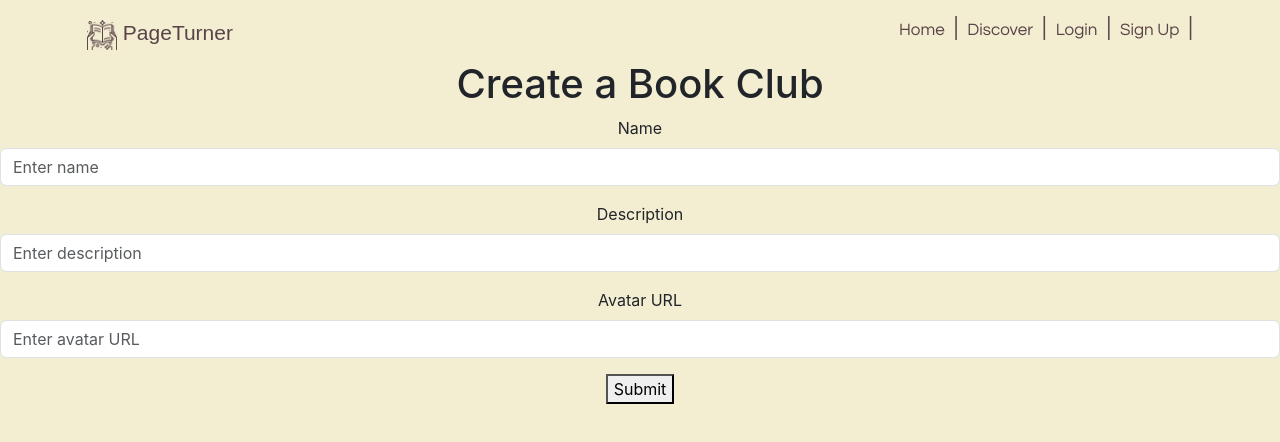
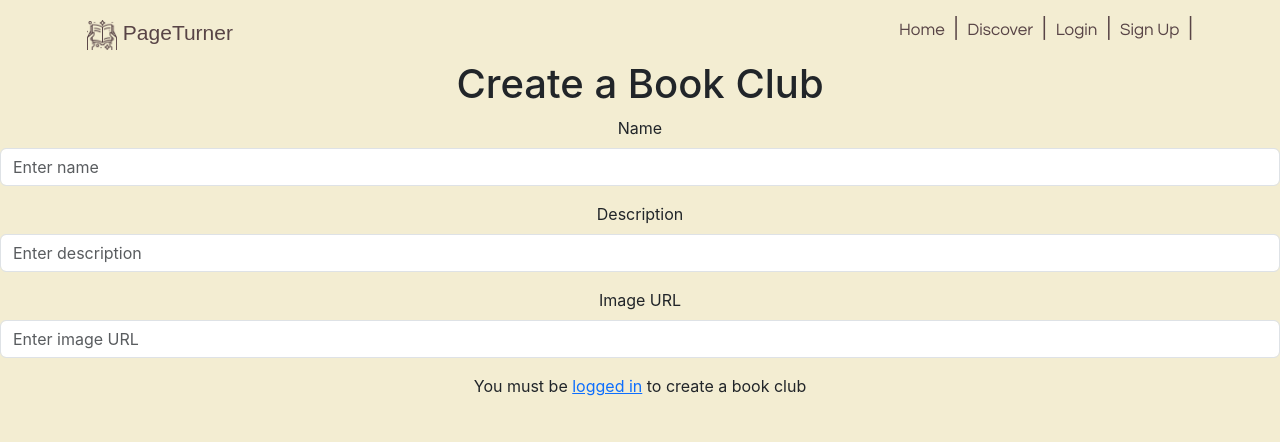
Before and after one commit to peymere/page-turner, a React (Create React App) app in the folder client/: page /create_book_club in a window 1280 px wide. Shown: the top 442 px of the page. Built offline with nearby package versions, Linux system fonts and the light colour scheme; no server answers; a web font is replaced by a local one.

Commit message:
list club owner and owned club with crown, finished new club form

```diff
--- a/client/src/components/ClubProfile.jsx
+++ b/client/src/components/ClubProfile.jsx
@@ -1,5 +1,6 @@
 import { useEffect, useState, useContext } from "react"
 import { useParams, useNavigate, NavLink } from "react-router-dom"
+import { LiaCrownSolid } from "react-icons/lia";
 
 // local imports
 import { OutletContext } from './App'
@@ -46,6 +47,12 @@ function ClubProfile() {
                 <div className={styles.members_list}>
                     <h3>Members</h3>
                     <ul className={styles.users_lists}>
+                        <NavLink to={`/userprofile/${club?.owner.id}`}>
+                            <li>
+                                <LiaCrownSolid />
+                                {club?.owner.first_name} {club?.owner.last_name}
+                            </li>
+                        </NavLink>
                         {club?.members.map((member, idx) => (
                         <NavLink to={`/userprofile/${member.id}`}>
                             <li key={idx}>
--- a/client/src/components/CreateBookClub.jsx
+++ b/client/src/components/CreateBookClub.jsx
@@ -1,5 +1,5 @@
 import {useState, useEffect, useContext} from "react"
-import { useParams } from "react-router-dom"
+import { useParams, useNavigate } from "react-router-dom"
 import {useFormik} from 'formik'
 import * as Yup from 'yup'
 
@@ -9,13 +9,16 @@ import { Form } from "react-bootstrap"
 
 function CreateBookClub() {
     const { id } = useParams();
+    const navigate = useNavigate()
     const { loggedInUser, bookClubs } = useContext(OutletContext)
+    console.log(loggedInUser?.id)
 
     const formik = useFormik({
         initialValues: {
             name: '',
             description: '',
-            avatar_url: ''
+            avatar_url: '',
+            owner_id: loggedInUser?.id
         },
         validationSchema: Yup.object({
             name: Yup.string()
@@ -29,10 +32,27 @@ function CreateBookClub() {
                 .url("Must be a valid URL")
                 ,
         }),
-        onSubmit: (values) => {
-            console.log(values)
+        onSubmit: (values, {resetForm}) => {
+            fetch('/bookclubs', {
+                method: 'POST',
+                headers: {
+                    'Content-Type': 'application/json',
+                },
+                body: JSON.stringify(values),
+            }).then((r) => {
+                if (r.ok) {
+                    r.json().then((bookClub) => {
+                        console.log("Book Club created successfully", bookClub)
+                        resetForm()
+                        navigate(`/bookclubs/${bookClub.id}`)
+                    })
+                } else {
+                    r.json().then((err) => {
+                        console.log(err)
+                    })
+                }
+            })
         }
-
     })
 
     return (
@@ -66,10 +86,10 @@ function CreateBookClub() {
                     ) : null}
                 </Form.Group>
                 <Form.Group className="mb-3" controlId="avatar_url">
-                    <Form.Label>Avatar URL</Form.Label>
+                    <Form.Label>Image URL</Form.Label>
                     <Form.Control
                         type="text"
-                        placeholder="Enter avatar URL"
+                        placeholder="Enter image URL"
                         onChange={formik.handleChange}
                         onBlur={formik.handleBlur}
                         value={formik.values.avatar_url}
@@ -78,7 +98,12 @@ function CreateBookClub() {
                         <div>{formik.errors.avatar_url}</div>
                     ) : null}
                 </Form.Group>
-                <button type="submit">Submit</button>
+                {loggedInUser ? (
+                    <button type="submit">Submit</button>
+                ) : (
+                    <div>You must be <a href='/login'>logged in</a> to create a book club</div>
+                ) }
+
             </Form>
         </div>
     )
--- a/client/src/components/UserProfile.jsx
+++ b/client/src/components/UserProfile.jsx
@@ -1,6 +1,8 @@
 import { useEffect, useState, useContext } from 'react';
 import { Button, Modal, NavLink } from 'react-bootstrap';
 import { useParams, useNavigate } from 'react-router-dom';
+import { LiaCrownSolid } from "react-icons/lia";
+
 
 // local imports
 import styles from '../stylesheets/UserProfile.module.css';
@@ -9,15 +11,14 @@ import EditProfile from './EditProfile';
 
 const UserProfile = () => {
     const { id } = useParams();
-    console.log(id)
     const { setShowAlert, loggedInUser } = useContext(OutletContext);
     const [user, setUser] = useState(null);
     const [editProfile, setEditProfile] = useState(false);
     const [editedUser, setEditedUser] = useState(null);
     const [formErrors, setFormErrors] = useState([]);
-    console.log('User state:', user);
 
-    console.log('First Check:',loggedInUser)
+
+
     const navigate = useNavigate();
 
     // Modal States
@@ -36,7 +37,7 @@ const UserProfile = () => {
                     }
                 })
                 .then((user) => {
-                    // console.log(user);
+
                     setUser(user);
                     setEditedUser(user);
                 })
@@ -45,7 +46,6 @@ const UserProfile = () => {
                 });
         }
     }, [id]);
-    console.log('After user fetch:',loggedInUser)
     loggedInUser ? console.log(loggedInUser['first_name']) : console.log('no user')
 
     // profile creation date
@@ -112,17 +112,17 @@ const UserProfile = () => {
             </Modal>
         )
     }
-    console.log('User Object:', user)
-    console.log("user's bookclubs:", user?.book_clubs)
+    // console.log('User Object:', user)
+    // console.log("user's bookclubs:", user?.book_clubs_owned)
 
-    const get_book_club = (book_clubs) => {
-    if (book_clubs?.length > 0) {
-        for (const book_club of book_clubs) {
-            console.log(book_club.name);  // Access the 'name' property of each book club
-        }
-    }
-}
-    get_book_club(user?.book_clubs)
+//     const get_book_club = (book_clubs) => {
+//     if (book_clubs?.length > 0) {
+//         for (const book_club of book_clubs) {
+//             console.log(book_club.name);
+//         }
+//     }
+// }
+    // get_book_club(user?.book_clubs)
 
     if (!user) {
         <h1> User not found </h1>
@@ -144,9 +144,17 @@ const UserProfile = () => {
                 <h3>@{user.username}</h3>
                 <h6>Member since {formatDate(user.created_at)}</h6>
                 {loggedInUser && loggedInUser.id === user.id ? (
+                    <div>
                     <Button onClick={handleEditProfileClick}>
                         {!editProfile ? "Edit Profile" : "Cancel" }
-                    </Button>) :
+                    </Button>
+                    <Button>
+                        <NavLink href={`/create_book_club`}>
+                            Create a Book Club
+                        </NavLink>
+                    </Button>
+                    </div>
+                    ) :
                     ( <div></div> )
                 }
             </div>
@@ -163,16 +171,23 @@ const UserProfile = () => {
             </div> ) :
             ( <div></div> )
         }
-         <div className={styles.lists_container}>
+        <div className={styles.lists_container}>
                 <div >
                     <h5>{`${user.first_name}'s Clubs:`}</h5>
                     <ul className={styles.users_lists}>
+                        {user?.book_clubs_owned.map((book_club, idx) => (
+                            <li key={idx}>
+
+                            <NavLink href={`/bookclubs/${book_club.id}`}>
+                                <LiaCrownSolid />
+                                {book_club.name}
+                            </NavLink>
+                            </li>
+                        ))}
                         {user?.book_clubs.map((book_club, idx) => (
                             <li key={idx}>
                             <NavLink href={`/bookclubs/${book_club.id}`}>
-
                                 {book_club.name}
-
                             </NavLink>
                             </li>
                         ))}
```
Also changed, not shown: 1 other file (tests, documents, lock files or other folders).
